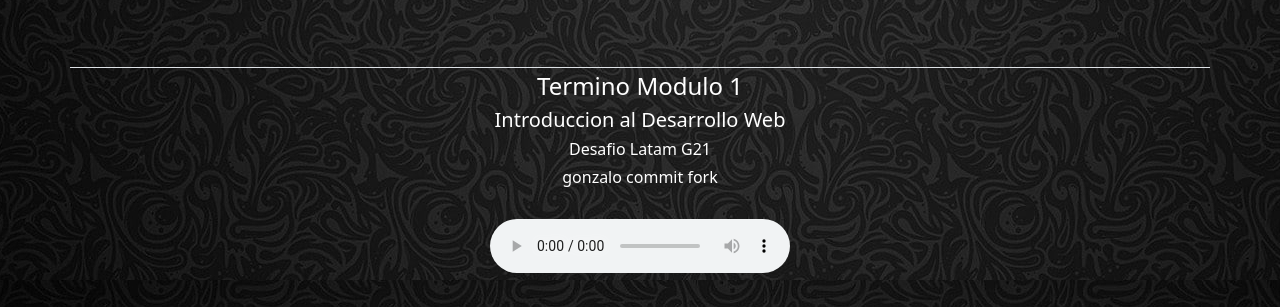
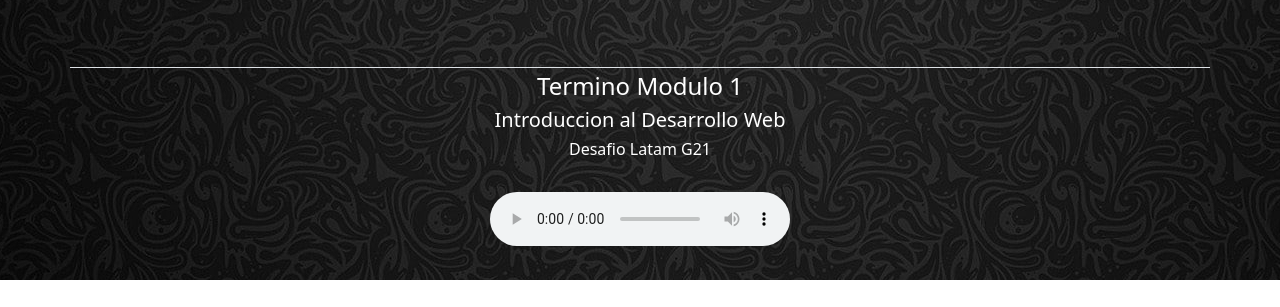
Before and after one commit to emonsalves/emonsalves.github.io, a plain HTML site: page index.html in a window 1280 px wide. Shown: the part 1554-1861 px from the top of the page. After the commit the page ends 1834 px from the top, so only its background shows below. Drawn offline with nearby package versions, Linux system fonts and the light colour scheme.

Commit message:
Fix: se corrige error p

```diff
--- a/index.html
+++ b/index.html
@@ -285,7 +285,6 @@
     <h4>Termino Modulo 1</h4>
     <h5>Introduccion al Desarrollo Web</h5>
     <h6>Desafio Latam G21</h6>
-    <h6>gonzalo commit fork</h6>
     <br>
     <audio autoplay controls src="assets/music/page.mp3" typé="audio/mpeg"></audio>
   </footer>
```
